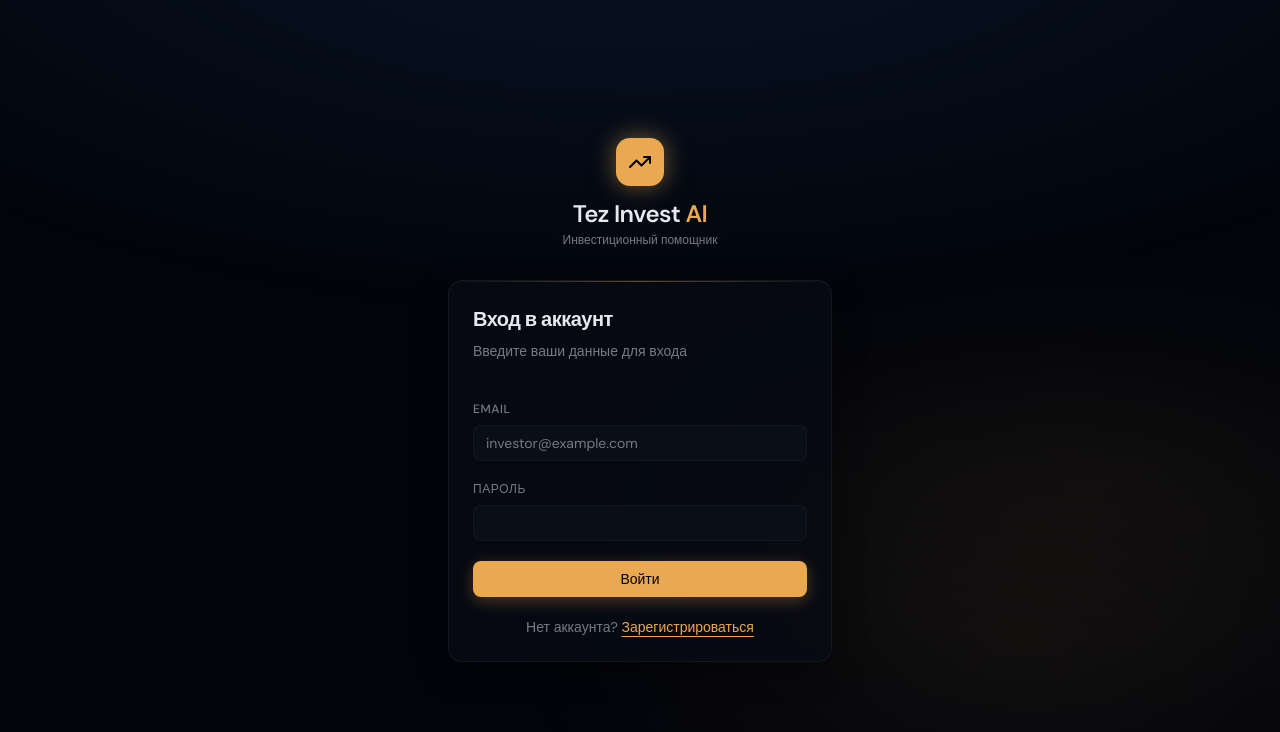
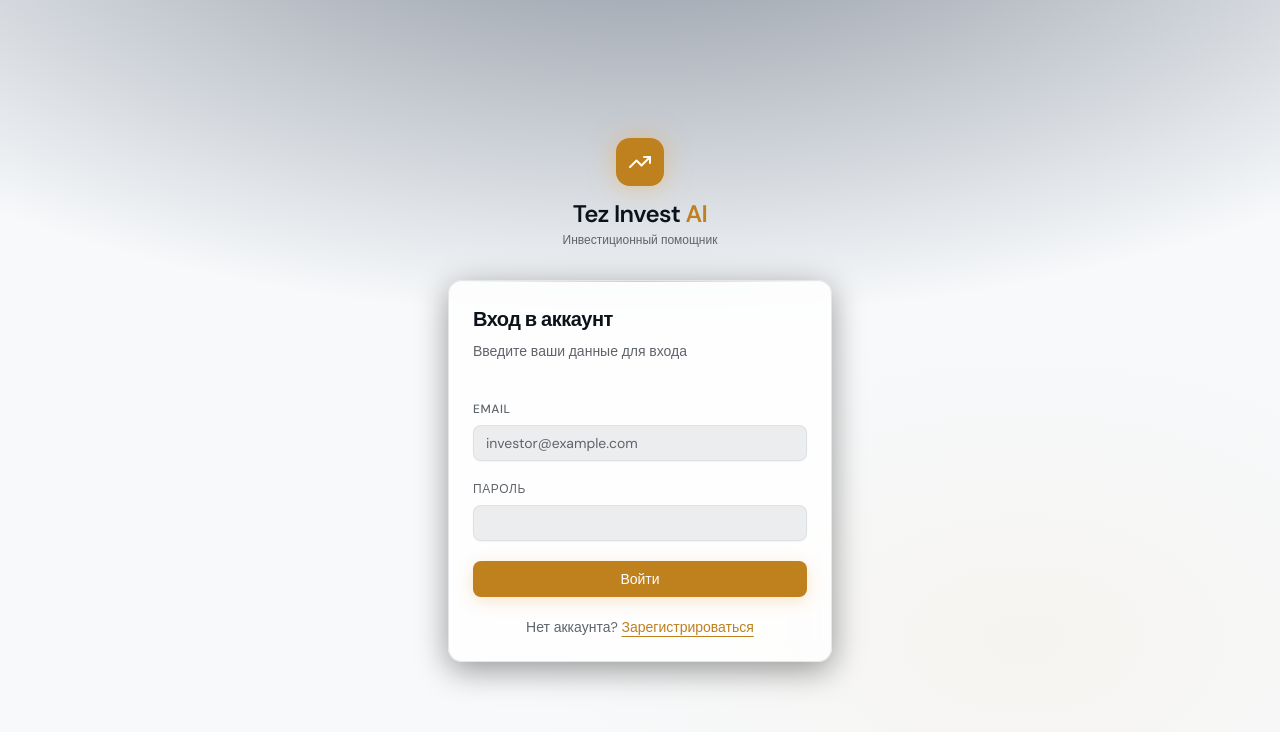
Before and after one commit to alyasuria1702-del/TEZ-Invest_AI, a Next.js app: page /auth/login in a window 1280 px wide. Shown: the top 732 px of the page. Built offline with nearby package versions, Linux system fonts and the light colour scheme; a web font is replaced by a local one.

Commit message:
Update globals.css

```diff
--- a/app/globals.css
+++ b/app/globals.css
@@ -1,75 +1,129 @@
 @import 'tailwindcss';
 @import 'tw-animate-css';
 
-@custom-variant dark (&:is(.dark *));
-
 /*
- * TEZ INVEST AI — Premium Fintech Theme
- * Design direction: Deep navy + warm gold accent
- * Typography: DM Sans (body) + DM Mono (numbers)
- * Aesthetic: Refined dark wealth management dashboard
+ * TEZ INVEST AI — Theme System
+ * :root  = light theme (default)
+ * .dark  = dark navy theme (toggled by next-themes via class on <html>)
  */
 
+/* ─── LIGHT THEME ─────────────────────────────────────────────── */
 :root {
-  /* ── Core backgrounds ── */
-  --background:        oklch(0.11 0.018 258);   /* deep navy #0d1117 */
-  --card:              oklch(0.155 0.018 258);   /* card surface */
-  --popover:           oklch(0.13 0.018 258);    /* popover */
-  --sidebar:           oklch(0.085 0.015 258);   /* sidebar darkest */
+  /* Backgrounds */
+  --background:         oklch(0.98 0.004 258);
+  --card:               oklch(1.00 0.000 0);
+  --popover:            oklch(1.00 0.000 0);
+  --sidebar:            oklch(0.96 0.006 258);
 
-  /* ── Foregrounds ── */
-  --foreground:        oklch(0.93 0.008 258);    /* off-white */
-  --card-foreground:   oklch(0.93 0.008 258);
-  --popover-foreground:oklch(0.93 0.008 258);
-  --sidebar-foreground:oklch(0.93 0.008 258);
+  /* Foregrounds */
+  --foreground:         oklch(0.18 0.020 258);
+  --card-foreground:    oklch(0.18 0.020 258);
+  --popover-foreground: oklch(0.18 0.020 258);
+  --sidebar-foreground: oklch(0.18 0.020 258);
 
-  /* ── Primary accent: warm gold ── */
-  --primary:           oklch(0.78 0.13 72);      /* #C9A84C warm gold */
-  --primary-foreground:oklch(0.085 0.015 258);   /* dark on gold */
+  /* Primary accent: warm gold */
+  --primary:            oklch(0.65 0.13 72);
+  --primary-foreground: oklch(1.00 0.000 0);
 
-  /* ── Secondary / muted ── */
-  --secondary:         oklch(0.20 0.018 258);
+  /* Secondary / muted */
+  --secondary:          oklch(0.94 0.006 258);
+  --secondary-foreground: oklch(0.18 0.020 258);
+  --muted:              oklch(0.93 0.006 258);
+  --muted-foreground:   oklch(0.50 0.012 258);
+
+  /* Accent */
+  --accent:             oklch(0.65 0.13 72);
+  --accent-foreground:  oklch(1.00 0.000 0);
+
+  /* Semantic */
+  --destructive:        oklch(0.55 0.22 22);
+  --destructive-foreground: oklch(1.00 0.000 0);
+
+  /* Borders / inputs */
+  --border:             oklch(0.88 0.008 258);
+  --input:              oklch(0.91 0.006 258);
+  --ring:               oklch(0.65 0.13 72);
+
+  /* Charts */
+  --chart-1:            oklch(0.65 0.13 72);
+  --chart-2:            oklch(0.52 0.14 215);
+  --chart-3:            oklch(0.56 0.16 160);
+  --chart-4:            oklch(0.54 0.18 295);
+  --chart-5:            oklch(0.58 0.16 35);
+
+  /* Finance */
+  --profit:             oklch(0.55 0.17 155);
+  --loss:               oklch(0.52 0.22 22);
+
+  /* Sidebar */
+  --sidebar-primary:          var(--primary);
+  --sidebar-primary-foreground: var(--primary-foreground);
+  --sidebar-accent:           oklch(0.91 0.008 258);
+  --sidebar-accent-foreground:oklch(0.18 0.020 258);
+  --sidebar-border:           oklch(0.88 0.008 258);
+  --sidebar-ring:             var(--ring);
+
+  --radius: 0.625rem;
+}
+
+/* ─── DARK THEME ──────────────────────────────────────────────── */
+.dark {
+  /* Backgrounds */
+  --background:         oklch(0.11 0.018 258);
+  --card:               oklch(0.155 0.018 258);
+  --popover:            oklch(0.13 0.018 258);
+  --sidebar:            oklch(0.085 0.015 258);
+
+  /* Foregrounds */
+  --foreground:         oklch(0.93 0.008 258);
+  --card-foreground:    oklch(0.93 0.008 258);
+  --popover-foreground: oklch(0.93 0.008 258);
+  --sidebar-foreground: oklch(0.93 0.008 258);
+
+  /* Primary accent: warm gold */
+  --primary:            oklch(0.78 0.13 72);
+  --primary-foreground: oklch(0.085 0.015 258);
+
+  /* Secondary / muted */
+  --secondary:          oklch(0.20 0.018 258);
   --secondary-foreground: oklch(0.93 0.008 258);
-  --muted:             oklch(0.185 0.015 258);
-  --muted-foreground:  oklch(0.58 0.012 258);
+  --muted:              oklch(0.185 0.015 258);
+  --muted-foreground:   oklch(0.58 0.012 258);
 
-  /* ── Accent (same as primary) ── */
-  --accent:            oklch(0.78 0.13 72);
-  --accent-foreground: oklch(0.085 0.015 258);
+  /* Accent */
+  --accent:             oklch(0.78 0.13 72);
+  --accent-foreground:  oklch(0.085 0.015 258);
 
-  /* ── Semantic ── */
-  --destructive:       oklch(0.55 0.22 22);
+  /* Semantic */
+  --destructive:        oklch(0.55 0.22 22);
   --destructive-foreground: oklch(0.93 0.008 258);
 
-  /* ── Borders / inputs ── */
-  --border:            oklch(0.24 0.018 258);
-  --input:             oklch(0.185 0.018 258);
-  --ring:              oklch(0.78 0.13 72);
+  /* Borders / inputs */
+  --border:             oklch(0.24 0.018 258);
+  --input:              oklch(0.185 0.018 258);
+  --ring:               oklch(0.78 0.13 72);
 
-  /* ── Chart palette ── */
-  --chart-1:           oklch(0.78 0.13 72);     /* gold */
-  --chart-2:           oklch(0.62 0.14 215);    /* sky blue */
-  --chart-3:           oklch(0.70 0.16 160);    /* emerald */
-  --chart-4:           oklch(0.68 0.18 295);    /* violet */
-  --chart-5:           oklch(0.72 0.16 35);     /* amber */
+  /* Charts */
+  --chart-1:            oklch(0.78 0.13 72);
+  --chart-2:            oklch(0.62 0.14 215);
+  --chart-3:            oklch(0.70 0.16 160);
+  --chart-4:            oklch(0.68 0.18 295);
+  --chart-5:            oklch(0.72 0.16 35);
 
-  /* ── Finance semantic ── */
-  --profit:            oklch(0.70 0.17 155);    /* green */
-  --loss:              oklch(0.60 0.22 22);     /* red */
+  /* Finance */
+  --profit:             oklch(0.70 0.17 155);
+  --loss:               oklch(0.60 0.22 22);
 
-  /* ── Sidebar ── */
+  /* Sidebar */
   --sidebar-primary:          var(--primary);
   --sidebar-primary-foreground: var(--primary-foreground);
   --sidebar-accent:           oklch(0.19 0.018 258);
   --sidebar-accent-foreground:oklch(0.93 0.008 258);
   --sidebar-border:           oklch(0.20 0.015 258);
   --sidebar-ring:             var(--ring);
-
-  /* ── Shape ── */
-  --radius: 0.625rem;
 }
 
-/* ── Theme token mapping ── */
+/* ─── Theme token mapping ─────────────────────────────────────── */
 @theme inline {
   --font-sans: var(--font-dm-sans), 'DM Sans', system-ui, sans-serif;
   --font-mono: var(--font-dm-mono), 'DM Mono', monospace;
@@ -114,97 +168,89 @@
   --radius-xl:  calc(var(--radius) + 4px);
 }
 
-/* ── Base reset ── */
+/* ─── Base reset ──────────────────────────────────────────────── */
 @layer base {
   * {
     @apply border-border outline-ring/50;
   }
 
   html {
-    font-feature-settings: 'tnum' on, 'lnum' on; /* tabular numbers everywhere */
+    font-feature-settings: 'tnum' on, 'lnum' on;
     -webkit-font-smoothing: antialiased;
     -moz-osx-font-smoothing: grayscale;
   }
 
   body {
     @apply bg-background text-foreground;
+  }
+
+  .dark body {
     background-image:
       radial-gradient(ellipse 80% 50% at 50% -10%, oklch(0.22 0.05 258 / 0.4), transparent),
       radial-gradient(ellipse 40% 30% at 85% 60%, oklch(0.78 0.13 72 / 0.04), transparent);
     background-attachment: fixed;
   }
 
-  /* Numeric values: always tabular */
   .font-mono, [class*="font-mono"] {
     font-variant-numeric: tabular-nums;
     letter-spacing: -0.01em;
   }
 
-  /* Headings: slightly tighter */
   h1, h2, h3, h4, h5, h6 {
     letter-spacing: -0.02em;
     font-weight: 600;
   }
 }
 
-/* ── Custom utilities ── */
+/* ─── Custom utilities ────────────────────────────────────────── */
 @layer utilities {
   .text-profit { color: var(--profit); }
   .text-loss   { color: var(--loss); }
   .bg-profit   { background-color: var(--profit); }
   .bg-loss     { background-color: var(--loss); }
+  .text-gold   { color: var(--primary); }
+  .num-positive { color: var(--profit); }
+  .num-negative { color: var(--loss); }
 
-  /* Gold shimmer for key numbers */
-  .text-gold {
-    color: var(--primary);
-  }
-
-  /* Card with subtle top-border accent */
   .card-accent {
     border-top: 1px solid oklch(0.78 0.13 72 / 0.35);
   }
 
-  /* Subtle glass effect for overlays */
   .glass {
     background: oklch(0.155 0.018 258 / 0.85);
     backdrop-filter: blur(12px);
     -webkit-backdrop-filter: blur(12px);
   }
-
-  /* Number with sign coloring */
-  .num-positive { color: var(--profit); }
-  .num-negative { color: var(--loss); }
 }
 
-/* ── Scrollbar ── */
+/* ─── Scrollbar ───────────────────────────────────────────────── */
 ::-webkit-scrollbar { width: 5px; height: 5px; }
 ::-webkit-scrollbar-track { background: transparent; }
 ::-webkit-scrollbar-thumb {
-  background: oklch(0.30 0.018 258);
+  background: oklch(0.30 0.018 258 / 0.5);
   border-radius: 10px;
 }
 ::-webkit-scrollbar-thumb:hover {
   background: oklch(0.78 0.13 72 / 0.6);
 }
 
-/* ── Selection ── */
+/* ─── Selection ───────────────────────────────────────────────── */
 ::selection {
   background: oklch(0.78 0.13 72 / 0.25);
   color: var(--foreground);
 }
 
-/* ── Smooth card hover ── */
+/* ─── Components ──────────────────────────────────────────────── */
 @layer components {
   .card-hover {
     transition: border-color 0.2s ease, box-shadow 0.2s ease, transform 0.2s ease;
   }
   .card-hover:hover {
     border-color: oklch(0.78 0.13 72 / 0.3);
-    box-shadow: 0 0 0 1px oklch(0.78 0.13 72 / 0.1), 0 8px 32px oklch(0 0 0 / 0.3);
+    box-shadow: 0 0 0 1px oklch(0.78 0.13 72 / 0.1), 0 8px 32px oklch(0 0 0 / 0.15);
     transform: translateY(-1px);
   }
 
-  /* Sidebar nav item active glow */
   .nav-active {
     background: oklch(0.78 0.13 72 / 0.12);
     color: var(--primary);
@@ -212,7 +258,7 @@
   }
 }
 
-/* ── Table row hover ── */
+/* ─── Table hover ─────────────────────────────────────────────── */
 tbody tr {
   transition: background-color 0.15s ease;
 }
@@ -220,7 +266,7 @@ tbody tr:hover {
   background-color: oklch(0.78 0.13 72 / 0.04);
 }
 
-/* ── Input focus glow ── */
+/* ─── Input focus ─────────────────────────────────────────────── */
 input:focus, textarea:focus, select:focus {
   box-shadow: 0 0 0 1px oklch(0.78 0.13 72 / 0.4);
 }
```
